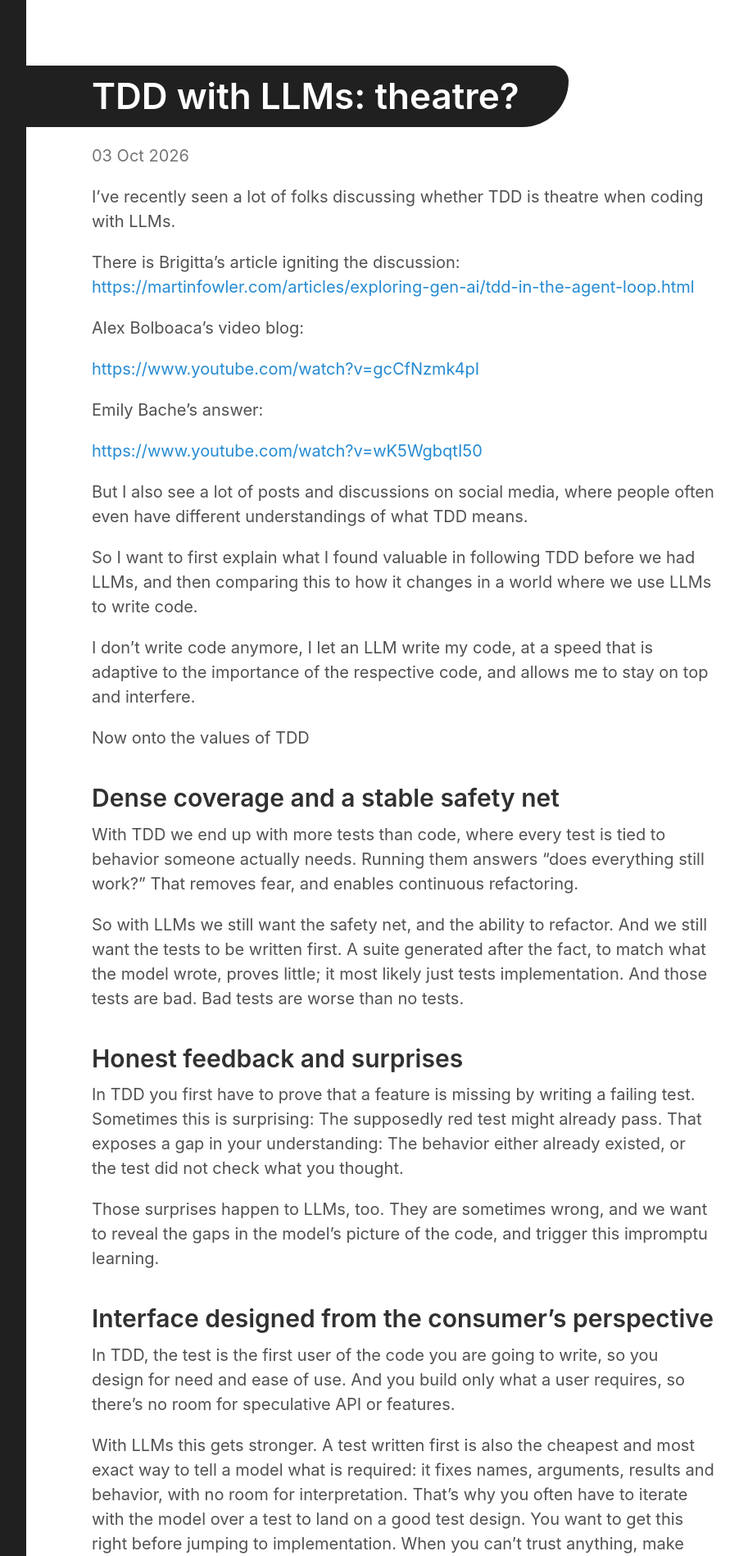
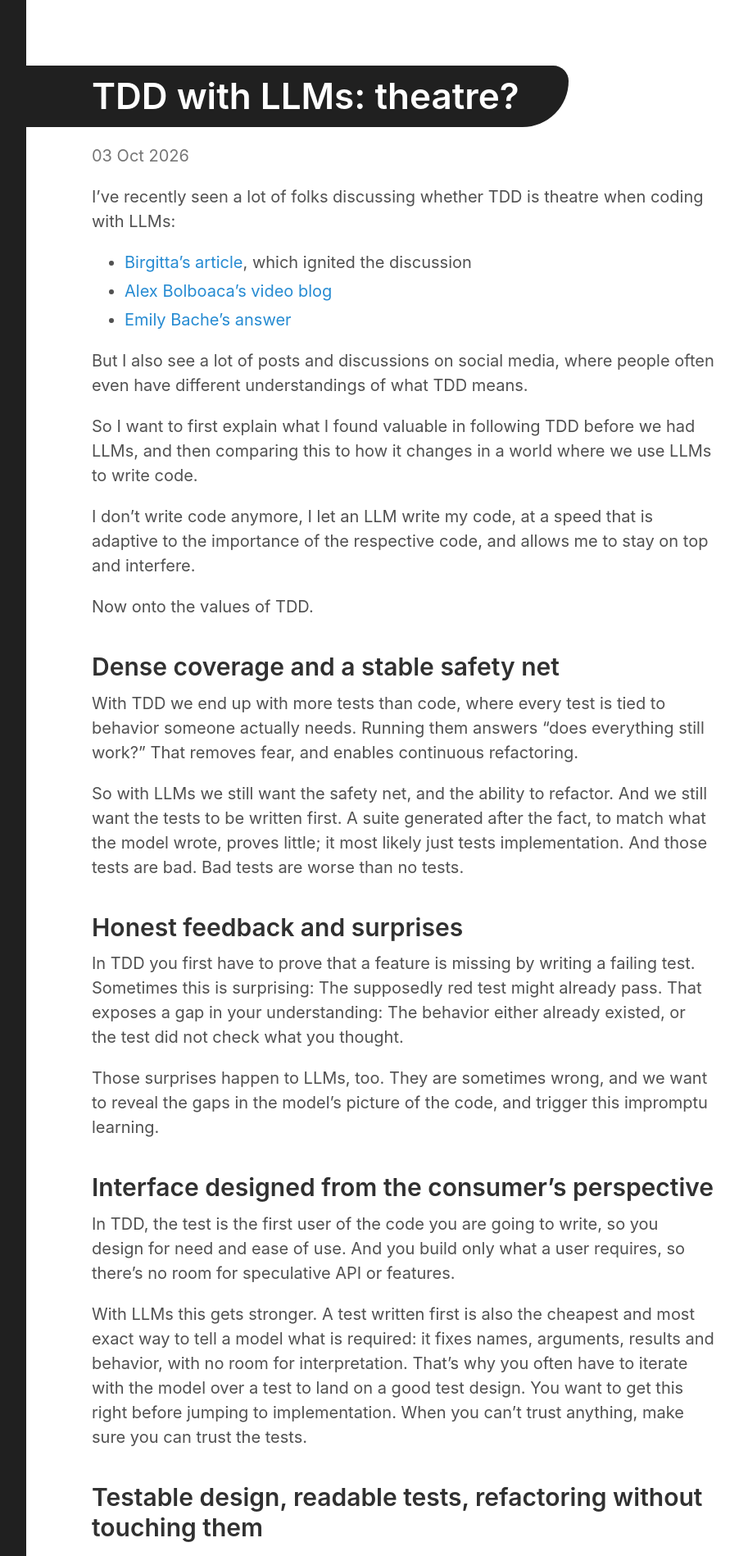
Before and after one commit to gregorriegler/gregorriegler.github.io, a Jekyll site: the page built from _posts/2026-10-03-tdd-with-llms-theatre.md, in a window 1280 px wide. Shown: the top 1898 px of the page at 82% size, without its empty margins (328-1230 px from the left). Built offline with Jekyll 4.4.1, drawn with Linux system fonts in a browser that asks for light colours; some of the changed text lies outside the part shown.

Commit message:
Format intro links as a list
Co-Authored-By: Claude Opus 5.5 <noreply@anthropic.com>
Claude-Session: https://claude.ai/code/session_016H7gSLpTGqBkM4z878dJ4q

```diff
--- a/_posts/2026-10-03-tdd-with-llms-theatre.md
+++ b/_posts/2026-10-03-tdd-with-llms-theatre.md
@@ -7,17 +7,11 @@ tags:
 - TDD
 ---
 
-I've recently seen a lot of folks discussing whether TDD is theatre when coding with LLMs.
+I've recently seen a lot of folks discussing whether TDD is theatre when coding with LLMs:
 
-There is Brigitta's article igniting the discussion: <https://martinfowler.com/articles/exploring-gen-ai/tdd-in-the-agent-loop.html>
-
-Alex Bolboaca's video blog:
-
-<https://www.youtube.com/watch?v=gcCfNzmk4pI>
-
-Emily Bache's answer:
-
-<https://www.youtube.com/watch?v=wK5WgbqtI50>
+- [Birgitta's article](https://martinfowler.com/articles/exploring-gen-ai/tdd-in-the-agent-loop.html), which ignited the discussion
+- [Alex Bolboaca's video blog](https://www.youtube.com/watch?v=gcCfNzmk4pI)
+- [Emily Bache's answer](https://www.youtube.com/watch?v=wK5WgbqtI50)
 
 But I also see a lot of posts and discussions on social media, where people often even have different understandings of what TDD means.
 
@@ -25,7 +19,7 @@ So I want to first explain what I found valuable in following TDD before we had
 
 I don't write code anymore, I let an LLM write my code, at a speed that is adaptive to the importance of the respective code, and allows me to stay on top and interfere.
 
-Now onto the values of TDD
+Now onto the values of TDD.
 
 ## Dense coverage and a stable safety net
 
```
